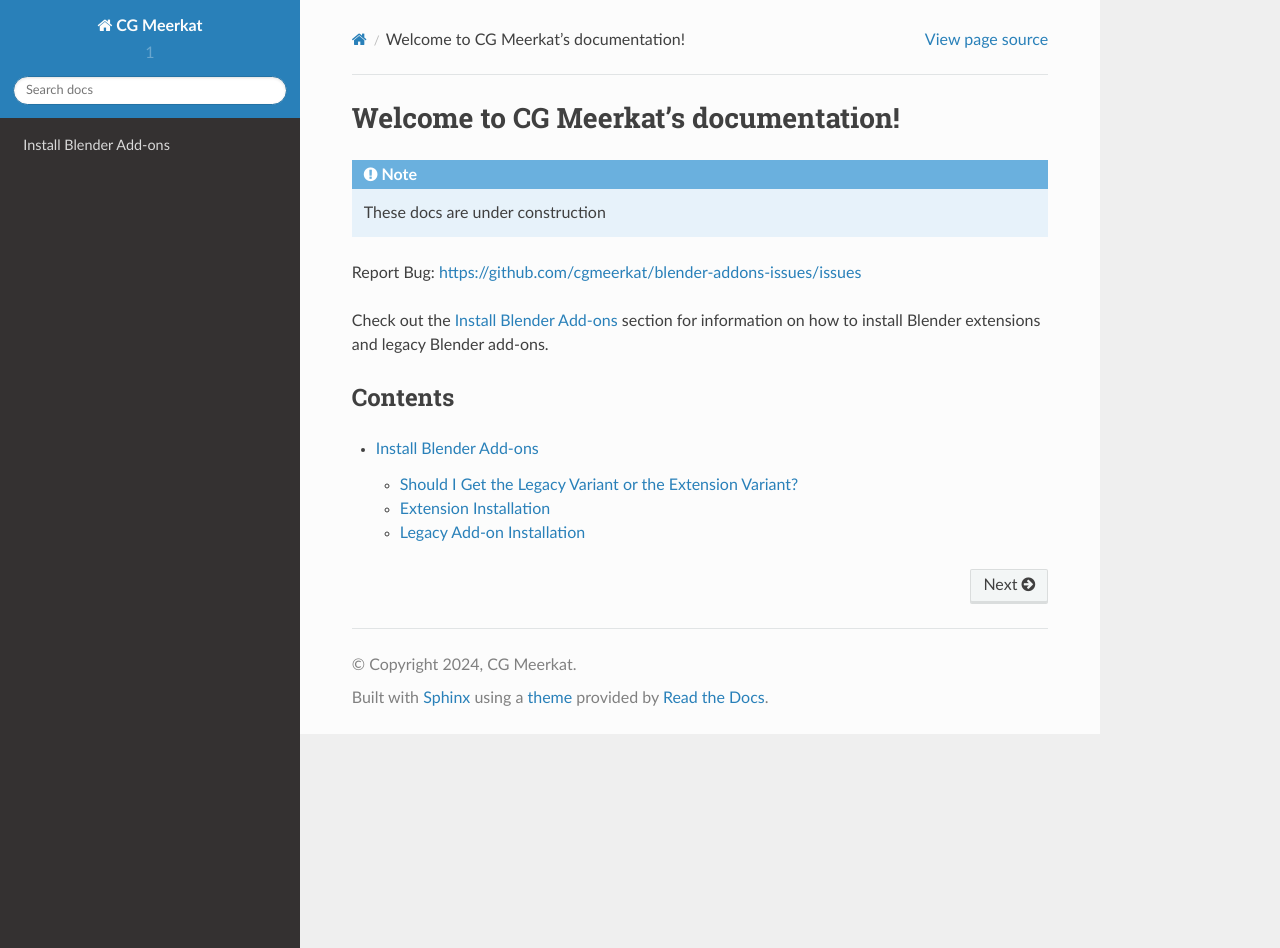
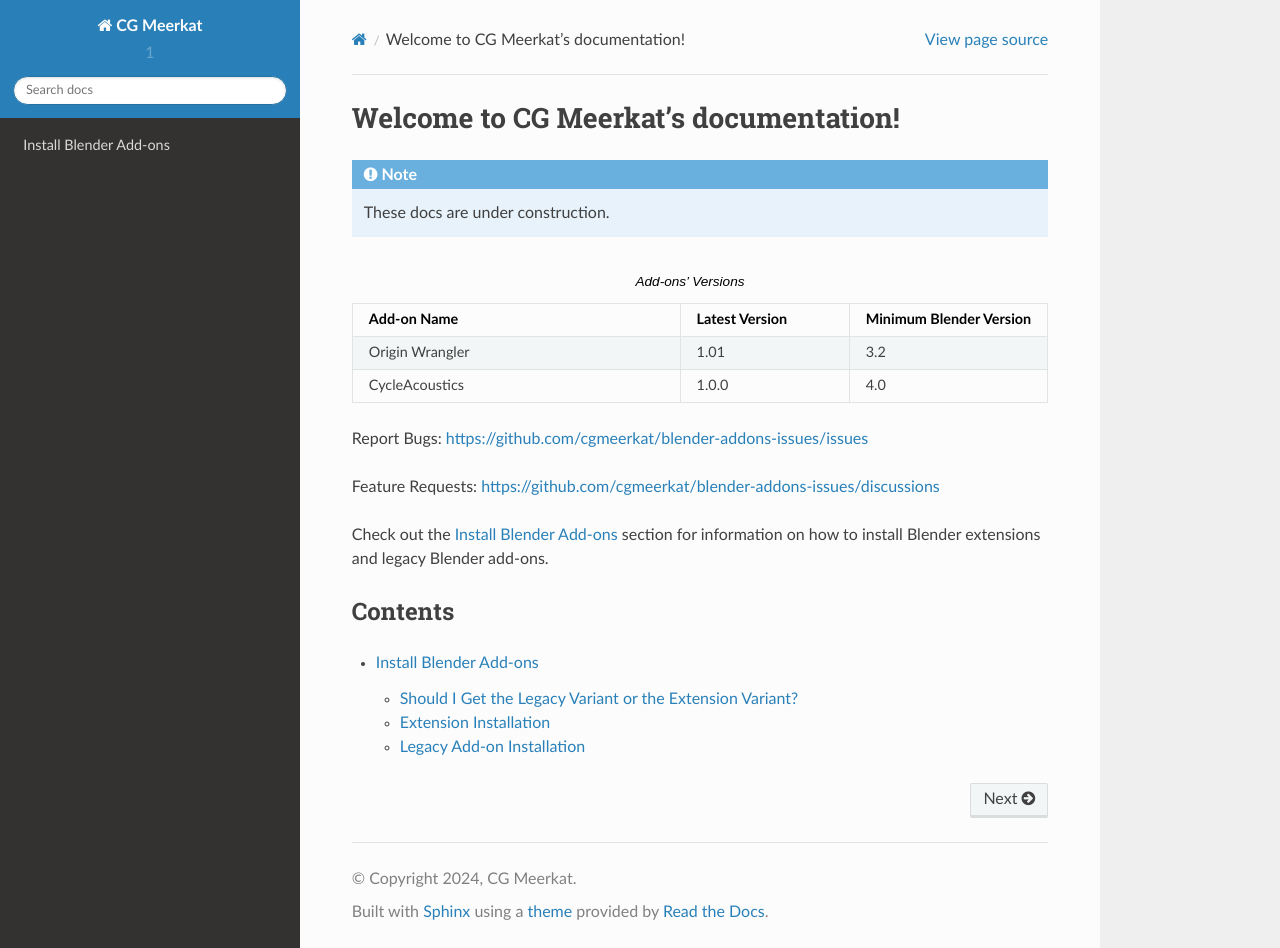
Before and after one commit to cgmeerkat/blender-addons-documentation, a Sphinx documentation site: the page built from docs/source/index.rst, in a window 1280 px wide and 948 px high. Built offline with Sphinx 7.4.7 and the Read the Docs theme 2.0.0, drawn with Linux system fonts in a browser that asks for light colours.

Commit message:
Update index.rst

```diff
--- a/docs/source/index.rst
+++ b/docs/source/index.rst
@@ -2,10 +2,25 @@
 ===================================
 
 .. note::
+   These docs are under construction.
 
-   These docs are under construction
+.. list-table:: Add-ons’ Versions
+   :widths: 50 25 25
+   :header-rows: 1
 
-Report Bug: https://github.com/cgmeerkat/blender-addons-issues/issues
+   * - Add-on Name
+     - Latest Version
+     - Minimum Blender Version
+   * - Origin Wrangler
+     - 1.01
+     - 3.2
+   * - CycleAcoustics
+     - 1.0.0
+     - 4.0
+
+Report Bugs: https://github.com/cgmeerkat/blender-addons-issues/issues
+
+Feature Requests: https://github.com/cgmeerkat/blender-addons-issues/discussions
 
 Check out the :doc:`addons_installation` section for information on how to install Blender extensions and legacy Blender add-ons.
 
```
